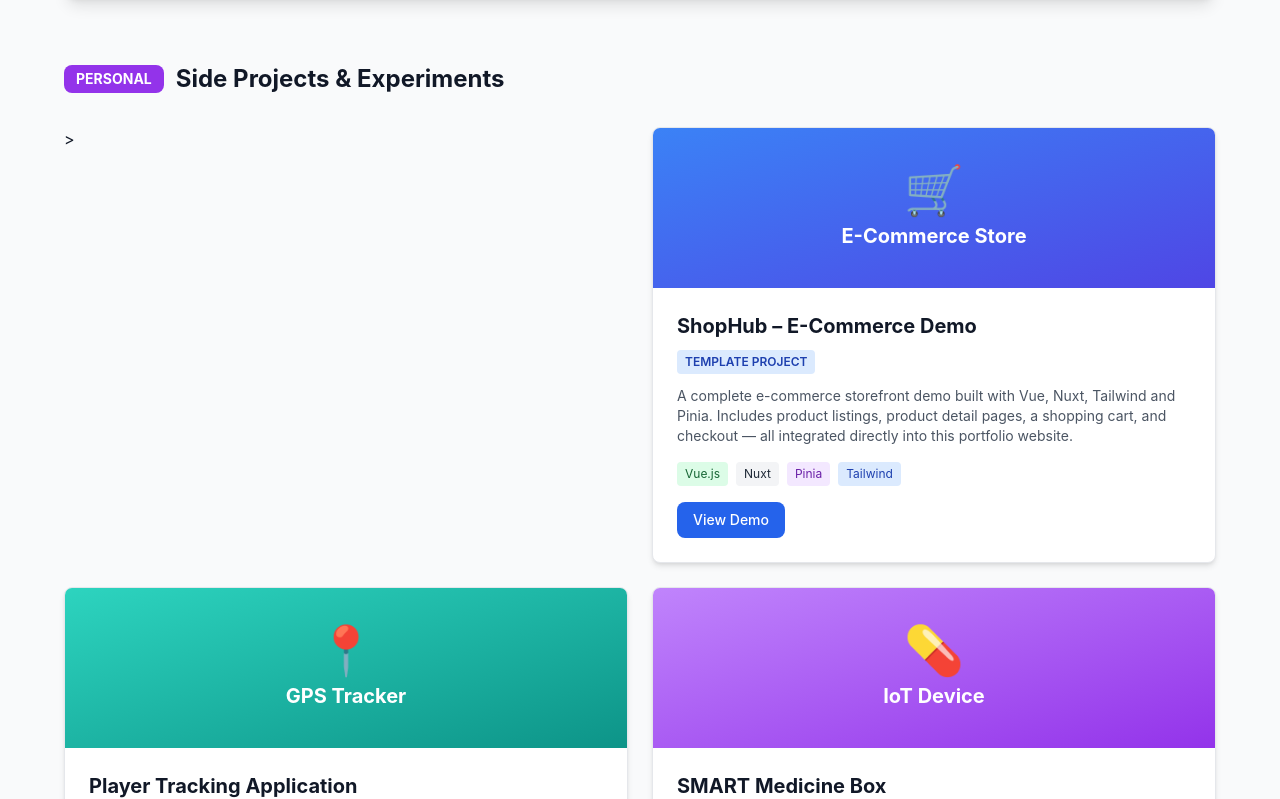
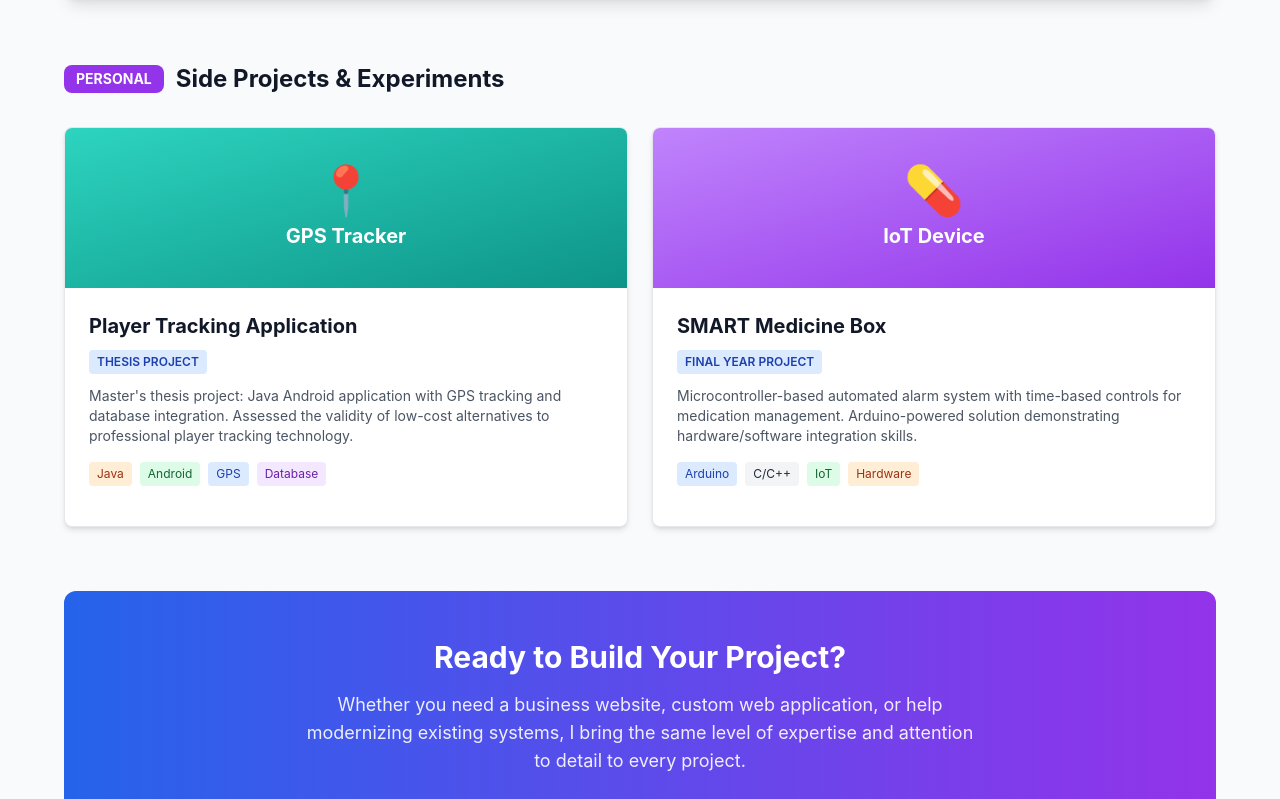
Before and after one commit to Rmcgui/my-portfolio-website, a Nuxt app: page /projects in a window 1280 px wide. Shown: the part 3381-4180 px from the top of the page. Built offline with nearby package versions, Linux system fonts and the light colour scheme.

Commit message:
removed ecommerce from personal projects

```diff
--- a/app/pages/projects.vue
+++ b/app/pages/projects.vue
@@ -394,46 +394,6 @@
         </h2>
 
         <div class="grid md:grid-cols-2 gap-6">
-          <!-- E-commerce website demo -->>
-           <!-- E-Commerce Store Demo -->
-          <div class="bg-white rounded-lg shadow-md overflow-hidden hover:shadow-xl transition-shadow border border-gray-200">
-            <div class="bg-gradient-to-br from-blue-500 to-indigo-600 h-40 flex items-center justify-center">
-              <div class="text-white text-center">
-                <div class="text-5xl mb-2">🛒</div>
-                <h3 class="text-xl font-bold">E-Commerce Store</h3>
-              </div>
-            </div>
-
-            <div class="p-6">
-              <h3 class="text-xl font-bold mb-2">ShopHub – E-Commerce Demo</h3>
-              <span class="inline-block bg-blue-100 text-blue-800 text-xs px-2 py-1 rounded mb-3 font-semibold">
-                TEMPLATE PROJECT
-              </span>
-
-              <p class="text-gray-600 mb-4 text-sm">
-                A complete e-commerce storefront demo built with Vue, Nuxt, Tailwind and Pinia.
-                Includes product listings, product detail pages, a shopping cart, and checkout —
-                all integrated directly into this portfolio website.
-              </p>
-
-              <div class="flex flex-wrap gap-2 mb-4">
-                <span class="bg-green-100 text-green-800 text-xs px-2 py-1 rounded">Vue.js</span>
-                <span class="bg-gray-100 text-gray-800 text-xs px-2 py-1 rounded">Nuxt</span>
-                <span class="bg-purple-100 text-purple-800 text-xs px-2 py-1 rounded">Pinia</span>
-                <span class="bg-blue-100 text-blue-800 text-xs px-2 py-1 rounded">Tailwind</span>
-              </div>
-
-              <NuxtLink
-                to="/shop"
-                class="inline-flex items-center justify-center px-4 py-2 bg-blue-600 text-white text-sm font-medium rounded-lg hover:bg-blue-700 transition-colors"
-              >
-                View Demo
-              </NuxtLink>
-            </div>
-          </div>
-
-
-
           <!-- GPS Tracking Application -->
           <div class="bg-white rounded-lg shadow-md overflow-hidden hover:shadow-xl transition-shadow border border-gray-200">
             <div class="bg-gradient-to-br from-teal-400 to-teal-600 h-40 flex items-center justify-center">
```
